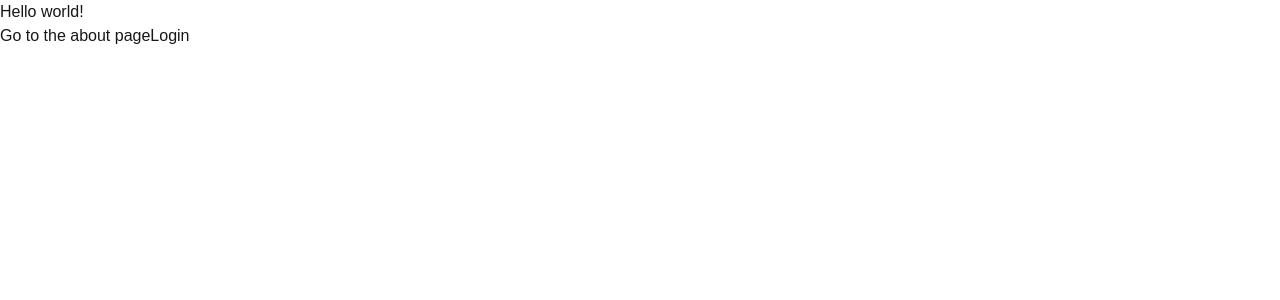
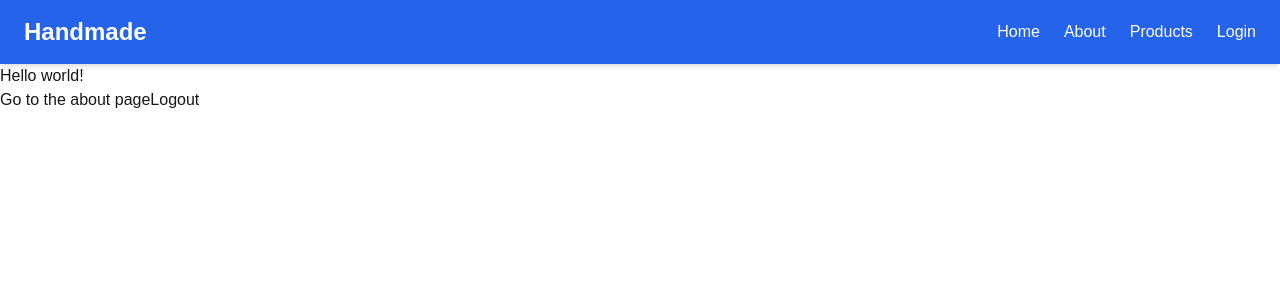
Before and after one commit to MerabSamkharadze/Handmade, a Next.js app: page /en in a window 1280 px wide. Shown: the top 300 px of the page. Built offline with nearby package versions, Linux system fonts and the light colour scheme.

Commit message:
add login and logout buttons logic and add header as well

```diff
--- a/app/[locale]/page.tsx
+++ b/app/[locale]/page.tsx
@@ -8,7 +8,7 @@ export default function HomePage() {
     <div>
       <h1>{t("title")}</h1>
       <Link href="/about">{t("about")}</Link>
-      <a href="/api/auth/login">Login</a>
+      <a href="/api/auth/logout">Logout</a>
     </div>
   );
 }
--- a/app/layout.tsx
+++ b/app/layout.tsx
@@ -1,6 +1,7 @@
 import type { Metadata } from "next";
 import { Inter } from "next/font/google";
 import "./globals.css";
+import Header from "@/components/Header";
 
 const inter = Inter({
   subsets: ["latin"],
@@ -19,7 +20,10 @@ export default function RootLayout({
 }>) {
   return (
     <html lang="en" className={inter.className}>
-      <body>{children}</body>
+      <body>
+        <Header />
+        {children}
+      </body>
     </html>
   );
 }
--- /dev/null
+++ b/components/Header.tsx
@@ -0,0 +1,26 @@
+import React from "react";
+import { Link } from "@/i18n/routing";
+
+const Header = () => {
+  return (
+    <header className="bg-blue-600 text-white shadow-md">
+      <div className="container mx-auto flex justify-between items-center py-4 px-6">
+        <h1 className="text-2xl font-bold">Handmade</h1>
+        <nav className="space-x-6">
+          <Link href="/" className="hover:text-gray-200 transition">
+            Home
+          </Link>
+          <Link href="/about" className="hover:text-gray-200 transition">
+            About
+          </Link>
+          <Link href="/products" className="hover:text-gray-200 transition">
+            Products
+          </Link>
+          <a href="/api/auth/login">Login</a>
+        </nav>
+      </div>
+    </header>
+  );
+};
+
+export default Header;
```
